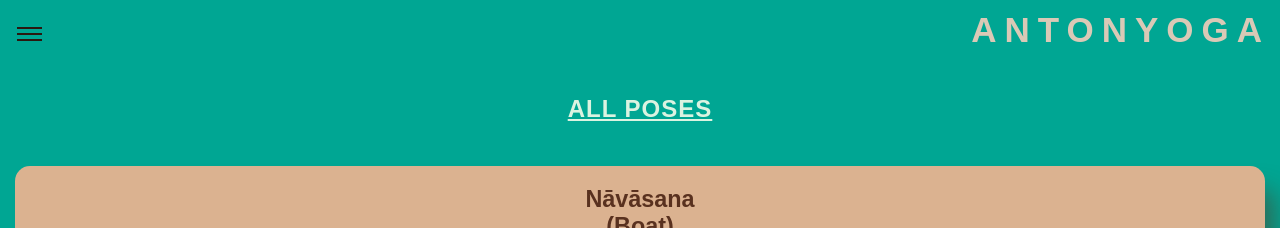
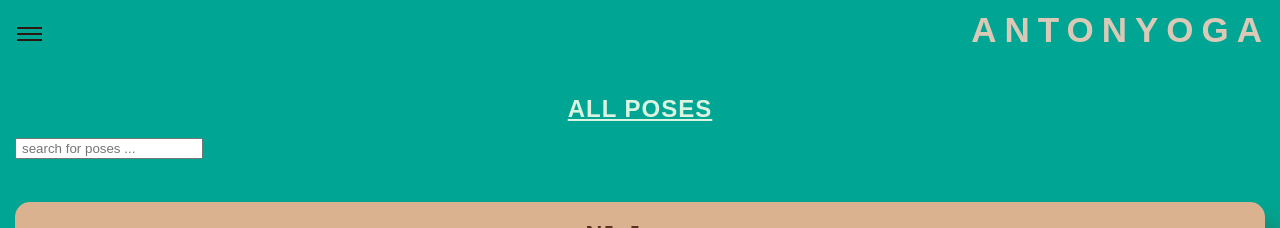
Before and after one commit to antoniatandler/capstone-project, a Next.js app: page /poses in a window 1280 px wide. Shown: the top 228 px of the page. Built offline with nearby package versions, Linux system fonts and the light colour scheme.

Commit message:
implemented searchbar function

```diff
--- a/components/PosesList/index.js
+++ b/components/PosesList/index.js
@@ -1,6 +1,7 @@
 import styled from "styled-components";
 import Link from "next/link";
 import { poses } from "@/public/lib/poses";
+import { useState } from "react";
 
 export const PoseContainer = styled.li`
   list-style: none;
@@ -42,17 +43,50 @@ export const SubHeading = styled.h3`
   padding-top: 20px;
 `;
 
+const StyledLink = styled(Link)`
+  text-decoration: none;
+  color: #59311f;
+`;
+
+export const SearchBarContainer = styled.div`
+  display: flex;
+  align-items: center;
+  margin-bottom: 15px;
+  margin-top: 15px;
+  margin-right: 15px;
+`;
+
+export const StyledInput = styled.input`
+  padding-left: 5px;
+`;
+
 export default function PosesList() {
+  const [searchQuery, setSearchQuery] = useState("");
+
+  function handleSearchInputChange(event) {
+    setSearchQuery(event.target.value);
+  }
+
+  const filteredPoses = poses.filter(
+    ({ english_name, sanskrit_name }) =>
+      english_name.toLowerCase().includes(searchQuery.toLowerCase()) ||
+      sanskrit_name.toLowerCase().includes(searchQuery.toLowerCase())
+  );
+
   return (
     <main>
       <PosesHeading>ALL POSES</PosesHeading>
+      <SearchBarContainer>
+        <StyledInput
+          type="text"
+          placeholder="search for poses ..."
+          value={searchQuery}
+          onChange={handleSearchInputChange}
+        />
+      </SearchBarContainer>
       <PoseList>
-        {poses.map(({ id, english_name, sanskrit_name, url_png }) => (
-          <Link
-            href={`/poses/${id}`}
-            key={id}
-            style={{ textDecoration: "none", color: "#59311f" }}
-          >
+        {filteredPoses.map(({ id, english_name, sanskrit_name, url_png }) => (
+          <StyledLink href={`/poses/${id}`} key={id}>
             <PoseContainer>
               <SubHeading>
                 {sanskrit_name}
@@ -65,7 +99,7 @@ export default function PosesList() {
                 width={200}
               />
             </PoseContainer>
-          </Link>
+          </StyledLink>
         ))}
       </PoseList>
     </main>
```
